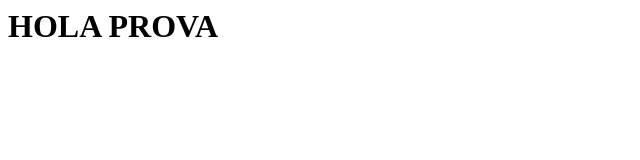
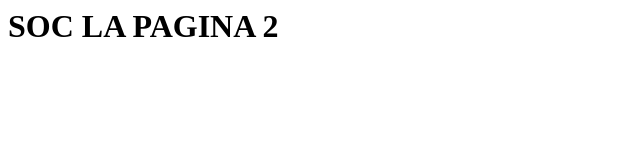
Before and after one commit to amasriesbovalar/amasriesbovalar.github.io, a plain HTML site: page prova.html in a window 1280 px wide. Shown: the whole page, without its empty margins (0-640 px from the left). Drawn offline with Linux system fonts and the light colour scheme.

Commit message:
Update prova.html

```diff
--- a/prova.html
+++ b/prova.html
@@ -1 +1,8 @@
-<H1> HOLA PROVA </H1>
+<html lang="es">
+<head>
+  <title>HTML</title>
+</head>
+<body>
+  <h1>SOC LA PAGINA 2</p>
+</body>
+</html>
```
